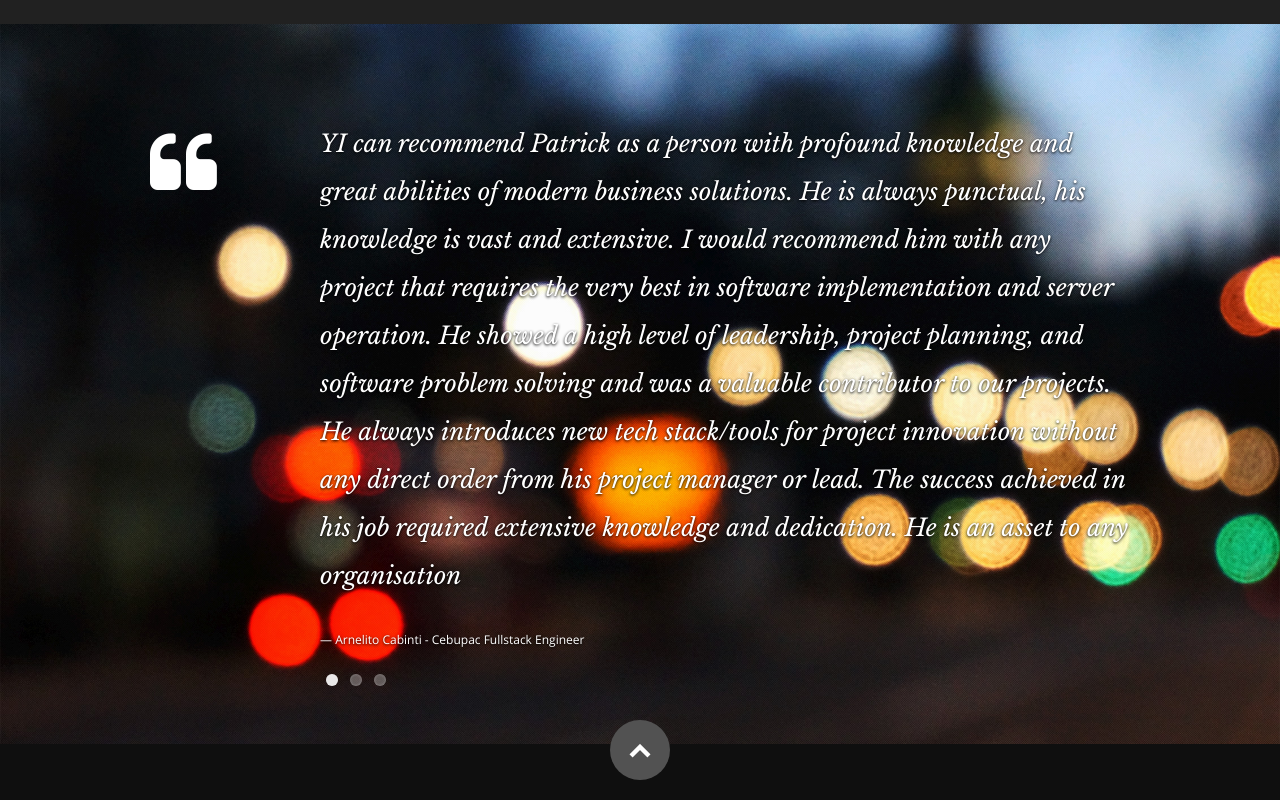
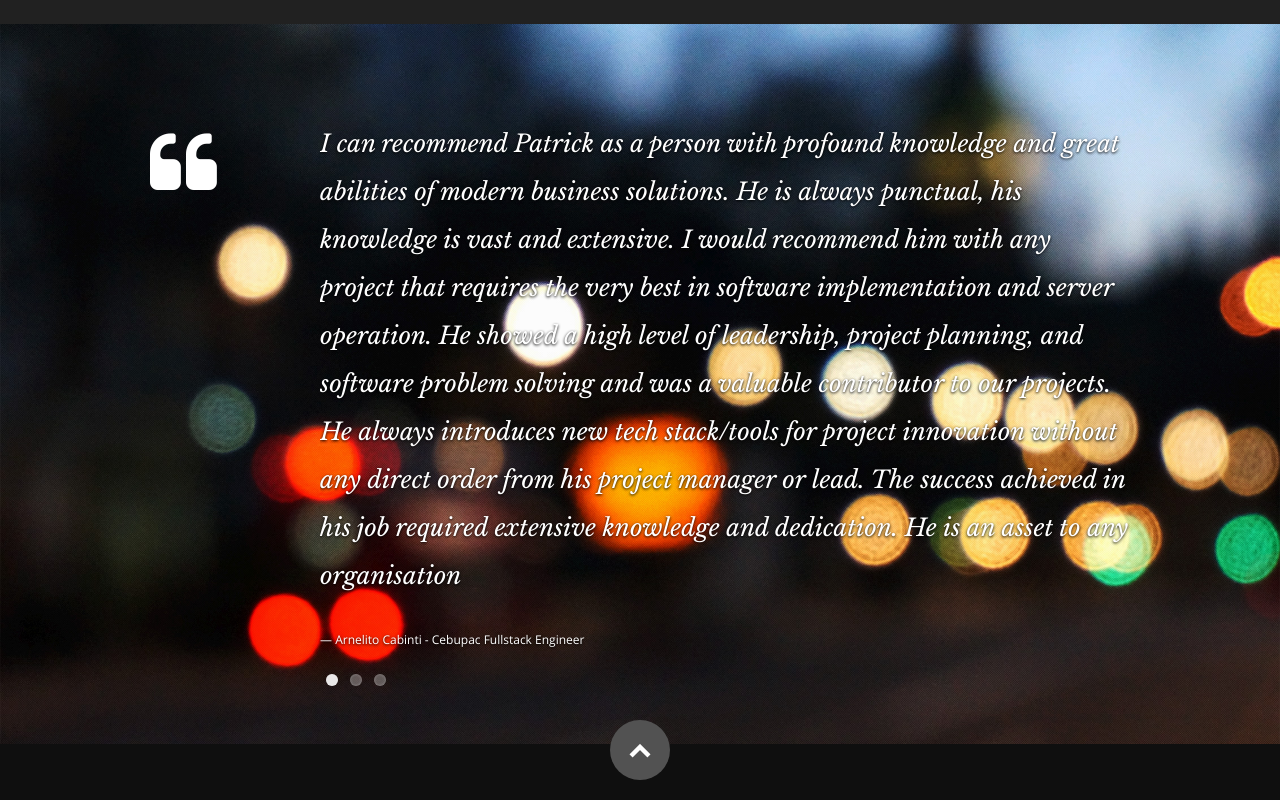
Before and after one commit to dev-patmazo/patzdev.github-io, a plain HTML site: page index.html in a window 1280 px wide. Shown: the part 5140-5940 px from the top of the page. Drawn offline with nearby package versions, Linux system fonts and the light colour scheme; a web font is replaced by a local one.

Commit message:
Update index.html

```diff
--- a/index.html
+++ b/index.html
@@ -496,7 +496,7 @@
 
                      <li>
                         <blockquote>
-                           <p>YI can recommend Patrick as a person with profound knowledge and great abilities of modern business solutions. He is always punctual, his knowledge is vast and extensive. I would recommend him with any project that requires the very best in software implementation and server operation. He showed a high level of leadership, project planning, and software problem solving and was a valuable contributor to our projects. He always introduces new tech stack/tools for project innovation without any direct order from his project manager or lead. The success achieved in his job required extensive knowledge and dedication. He is an asset to any organisation
+                           <p>I can recommend Patrick as a person with profound knowledge and great abilities of modern business solutions. He is always punctual, his knowledge is vast and extensive. I would recommend him with any project that requires the very best in software implementation and server operation. He showed a high level of leadership, project planning, and software problem solving and was a valuable contributor to our projects. He always introduces new tech stack/tools for project innovation without any direct order from his project manager or lead. The success achieved in his job required extensive knowledge and dedication. He is an asset to any organisation
                            </p>
                            <cite>Arnelito Cabinti - Cebupac Fullstack Engineer</cite>
                         </blockquote>
```
